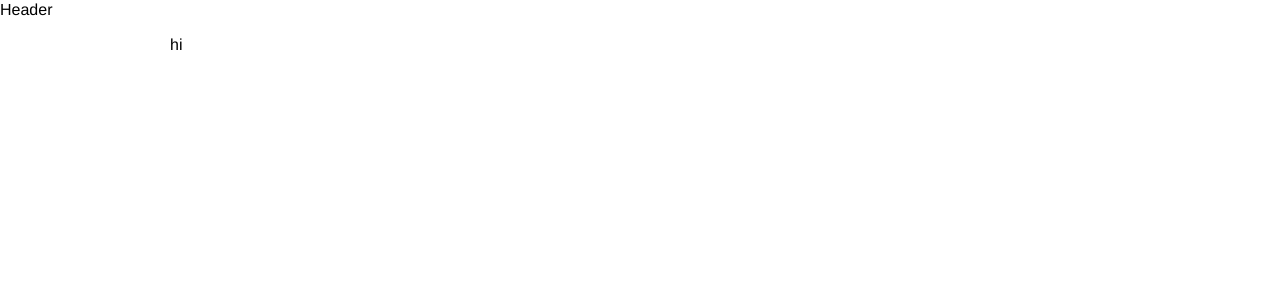
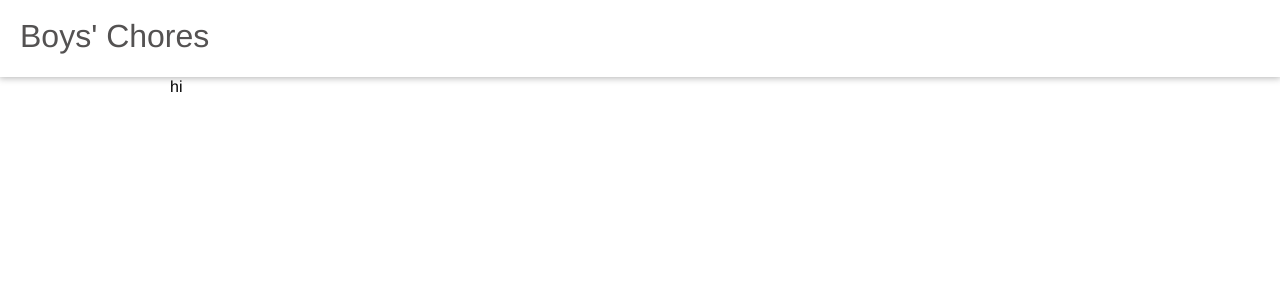
Before and after one commit to craftykate/boyschores, a React (Create React App) app: page / in a window 1280 px wide. Shown: the top 300 px of the page. Built offline with nearby package versions, Linux system fonts and the light colour scheme.

Commit message:
layout and header

```diff
--- a/src/Components/Header/Header.js
+++ b/src/Components/Header/Header.js
@@ -1,7 +1,9 @@
 import React from 'react';
 
 const Header = (props) => (
-  <p>Header</p>
+  <header>
+    <h1>Boys' Chores</h1>
+  </header>
 );
 
 export default Header;
```
